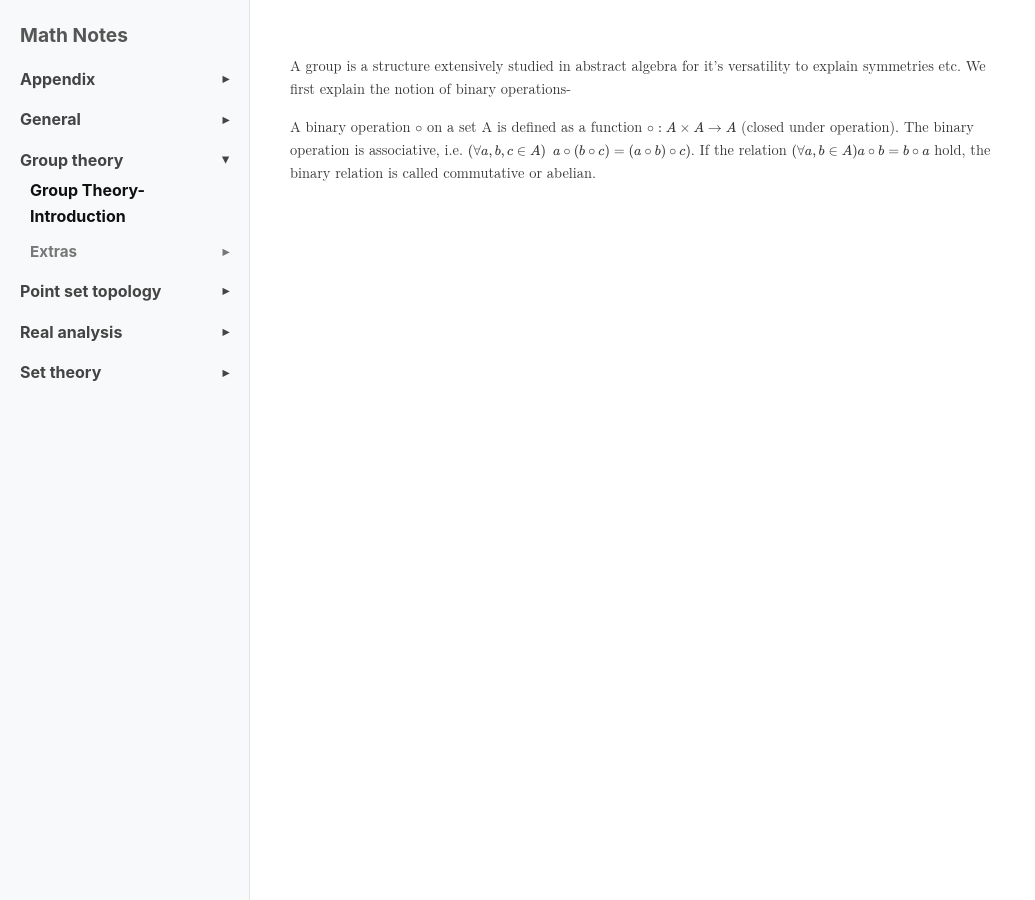
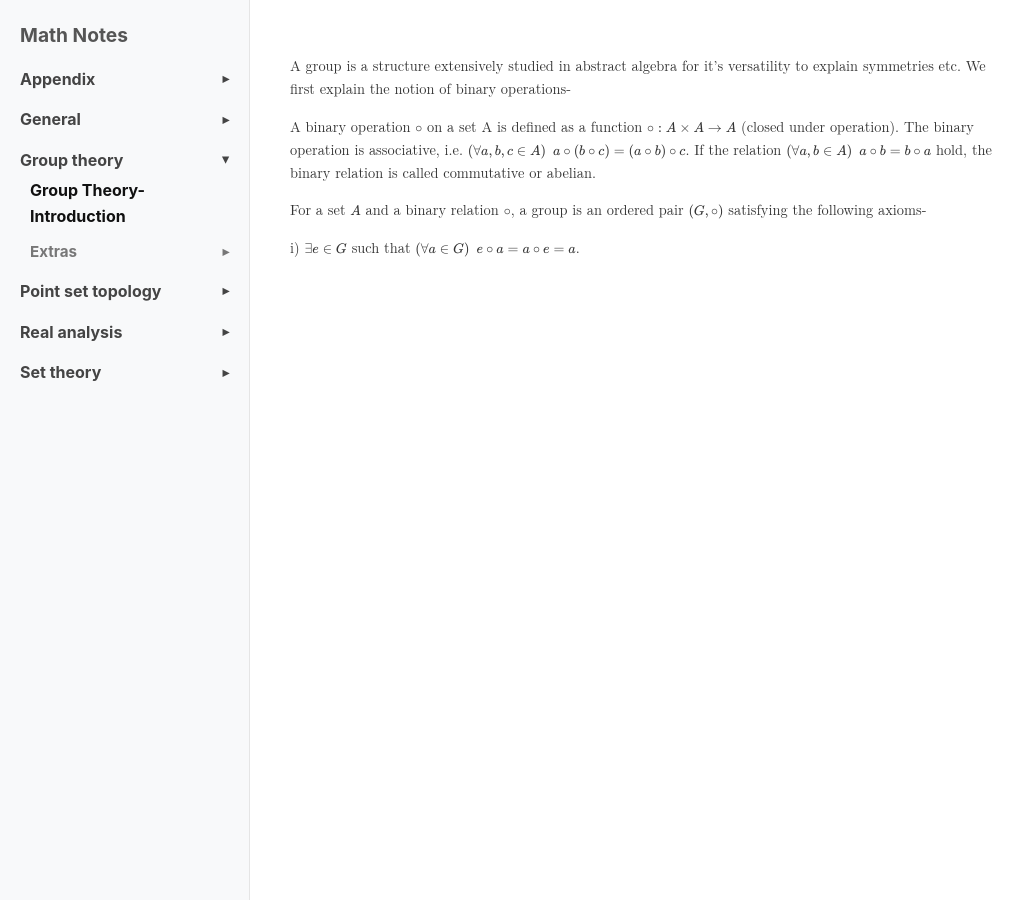
Before and after one commit to Nasif-Abdullah/Math, a Jekyll site: the page built from Group Theory/group_intro.md, in a window 1280 px wide. Shown: the whole page, without its empty margins (0-1035 px from the left). Built offline with Jekyll 4.4.1, drawn with Linux system fonts in a browser that asks for light colours; some web fonts are replaced.

Commit message:
Update group_intro.md

```diff
--- a/Group Theory/group_intro.md
+++ b/Group Theory/group_intro.md
@@ -5,4 +5,8 @@ title: Group Theory- Introduction
 
 A group is a structure extensively studied in abstract algebra for it's versatility to explain symmetries etc. We first explain the notion of binary operations-
 
-A binary operation $\circ$ on a set A is defined as a function $\circ : A \times A \rightarrow A$ (closed under operation). The binary operation is associative, i.e. $(\forall a,b,c \in A) \ \ a \circ (b \circ c) = (a \circ b) \circ c)$. If the relation $(\forall a,b \in A) a \circ b = b \circ a$ hold, the binary relation is called commutative or abelian.
+A binary operation $\circ$ on a set A is defined as a function $\circ : A \times A \rightarrow A$ (closed under operation). The binary operation is associative, i.e. $(\forall a,b,c \in A) \ \ a \circ (b \circ c) = (a \circ b) \circ c$. If the relation $(\forall a,b \in A) \ \ a \circ b = b \circ a$ hold, the binary relation is called commutative or abelian.
+
+For a set $A$ and a binary relation $\circ$, a group is an ordered pair $(G, \circ)$ satisfying the following axioms-
+
+i) $\exists e \in G$ such that $(\forall a \in G) \ \ e \circ a = a \circ e = a$.
```
